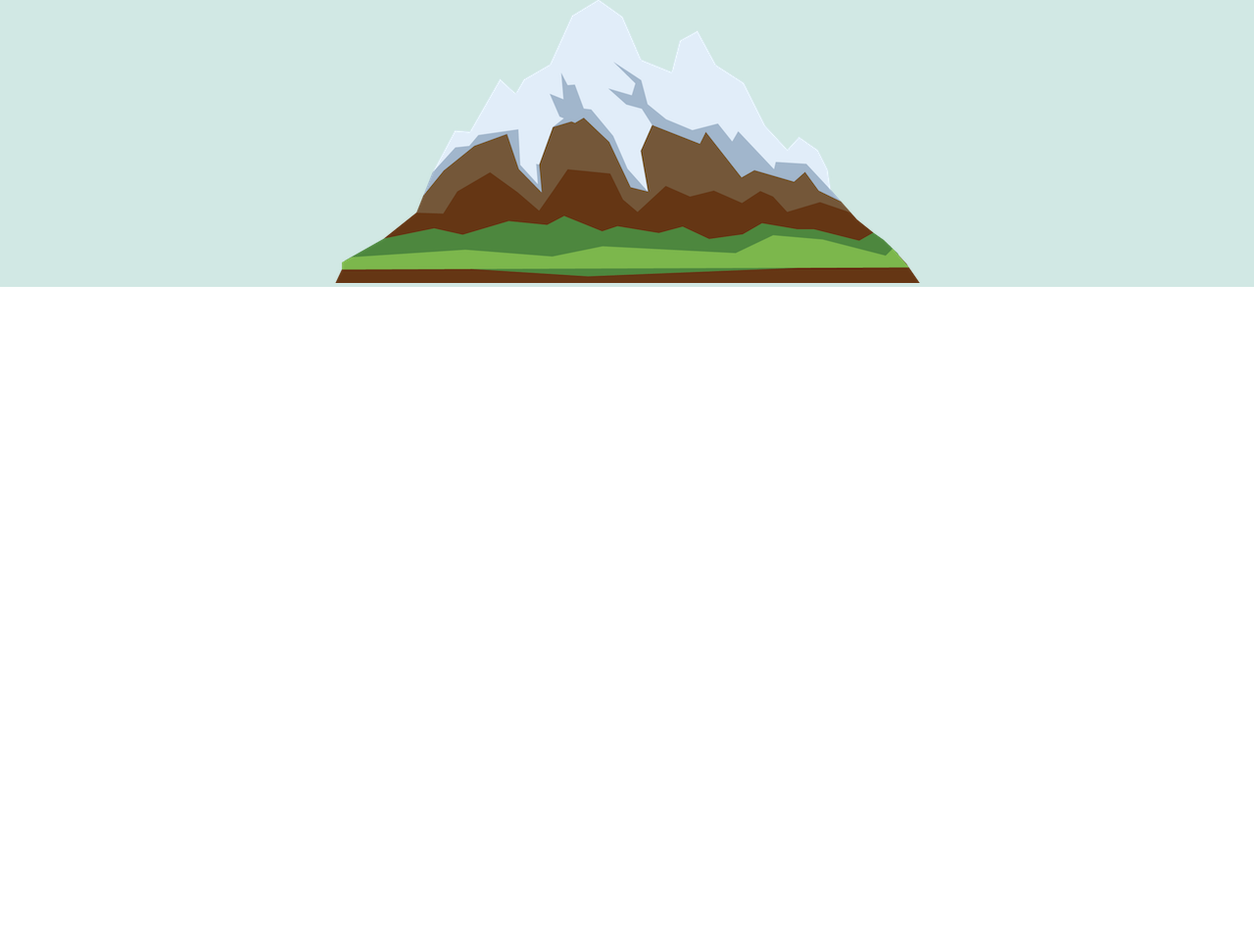
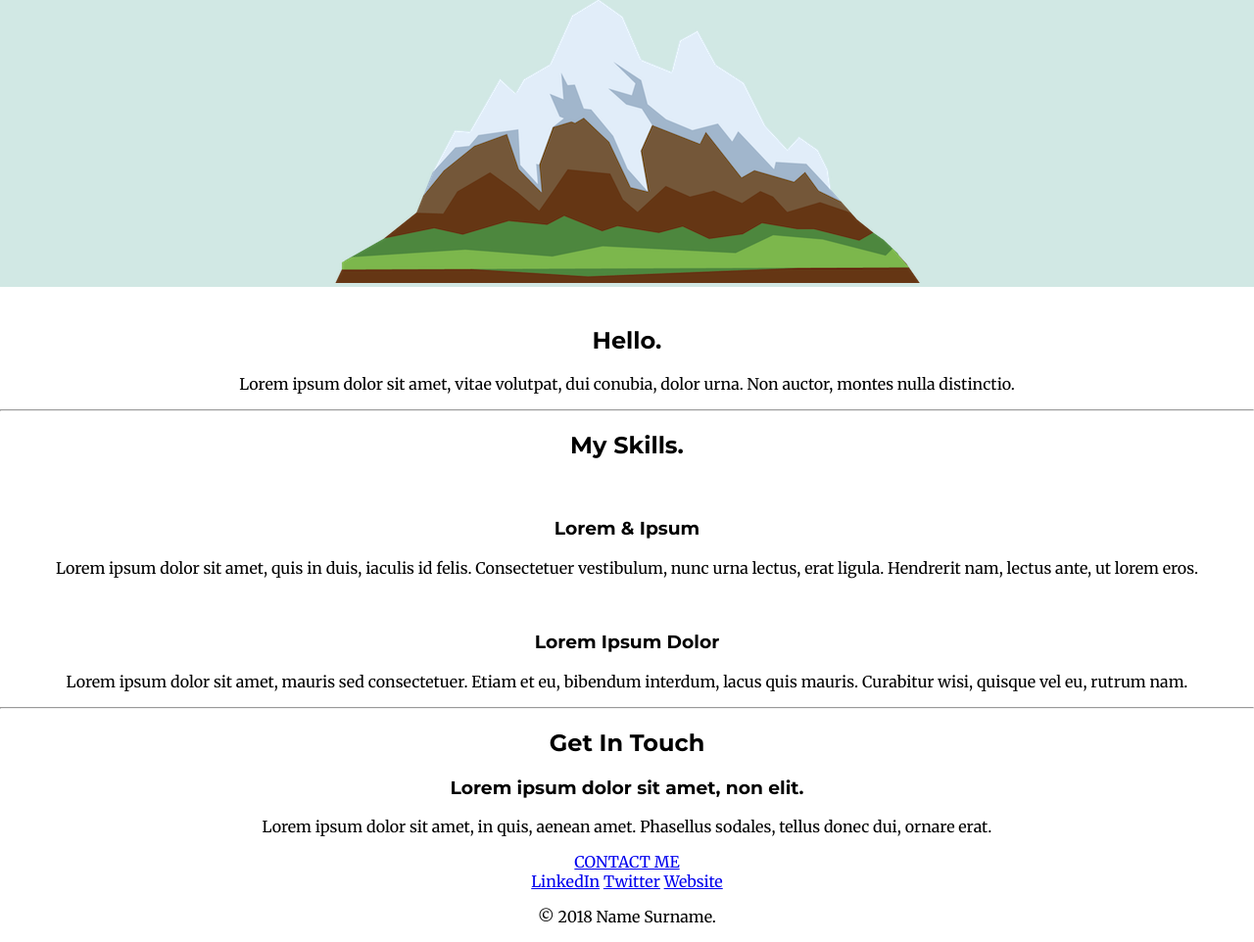
Before and after one commit to bipra97/Portfolio, a plain HTML site: page index.html in a window 1280 px wide. Shown: the part 272-1234 px from the top of the page at 98% size. Before the commit the page ends 800 px from the top, so only its background shows below. Drawn offline with Linux system fonts and the light colour scheme.

Commit message:
Content Added

```diff
--- a/css/style.css
+++ b/css/style.css
@@ -23,6 +23,14 @@ h3{
     padding-top: 100px;
 }
 
+.middle-container{
+
+}
+
+.bottom-container{
+
+}
+
 .top-cloud{
     position: absolute;
     right: 550px;
--- a/index.html
+++ b/index.html
@@ -18,5 +18,42 @@
         <img class="bottom-cloud" src="images/cloud.png" alt="cloud-image">
         <img src="images/mountain.png" alt="mountain-image">
     </div>
+
+    <div class="middle-container">
+        <div class="profile">
+          <img src="" alt="">
+          <h2>Hello.</h2>
+          <p>Lorem ipsum dolor sit amet, vitae volutpat, dui conubia, dolor urna. Non auctor, montes nulla distinctio.</p>
+        </div>
+        <hr>
+        <div class="skills">
+          <h2>My Skills.</h2>
+          <div class="skill-row">
+            <img class="" src="" alt="">
+            <h3>Lorem & Ipsum</h3>
+            <p>Lorem ipsum dolor sit amet, quis in duis, iaculis id felis. Consectetuer vestibulum, nunc urna lectus, erat ligula. Hendrerit nam, lectus ante, ut lorem eros.</p>
+          </div>
+          <div class="skill-row">
+            <img class="" src="" alt="">
+            <h3>Lorem Ipsum Dolor</h3>
+            <p>Lorem ipsum dolor sit amet, mauris sed consectetuer. Etiam et eu, bibendum interdum, lacus quis mauris. Curabitur wisi, quisque vel eu, rutrum nam.</p>
+          </div>
+        </div>
+        <hr>
+        <div class="contact-me">
+          <h2>Get In Touch</h2>
+          <h3>Lorem ipsum dolor sit amet, non elit.</h3>
+          <p>Lorem ipsum dolor sit amet, in quis, aenean amet. Phasellus sodales, tellus donec dui, ornare erat.</p>
+          <a class="btn" href="mailto:name@email.com">CONTACT ME</a>
+        </div>
+      </div>
+
+
+      <div class="bottom-container">
+        <a class="footer-link" href="https://www.linkedin.com/">LinkedIn</a>
+        <a class="footer-link" href="https://twitter.com/">Twitter</a>
+        <a class="footer-link" href="https://www.appbrewery.co/">Website</a>
+        <p>© 2018 Name Surname.</p>
+      </div>
 </body>
 </html>
```
